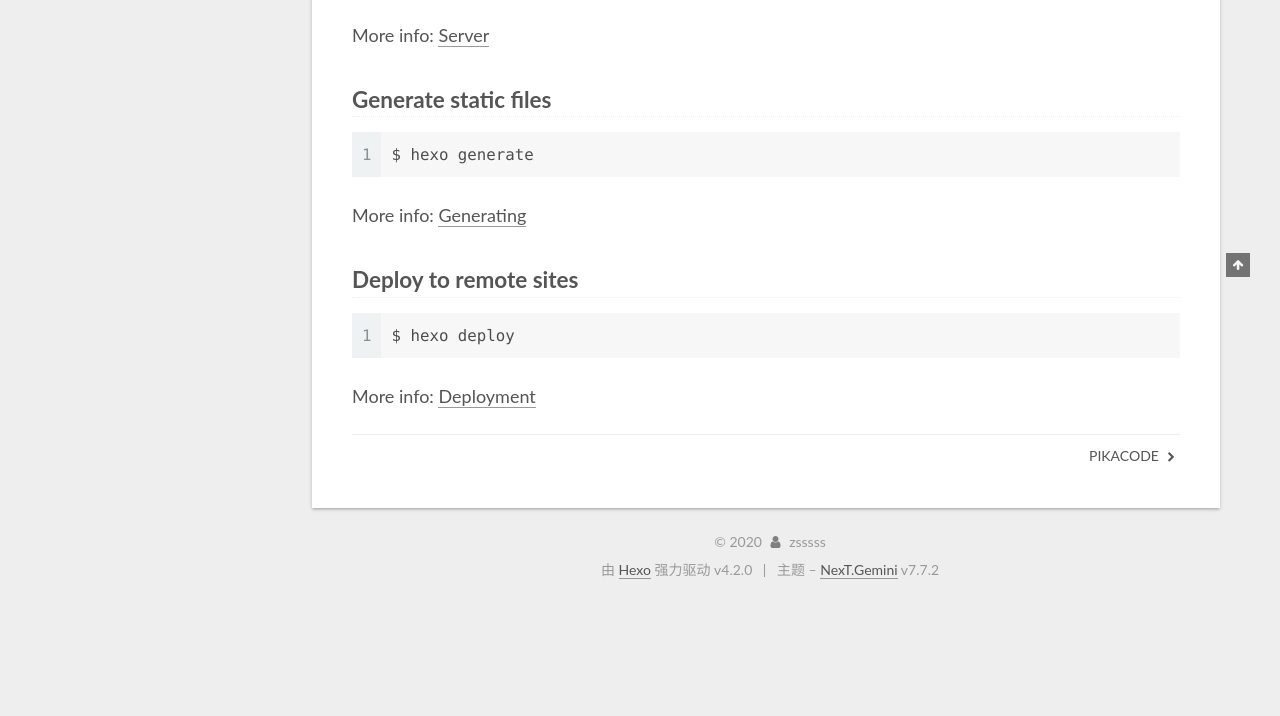
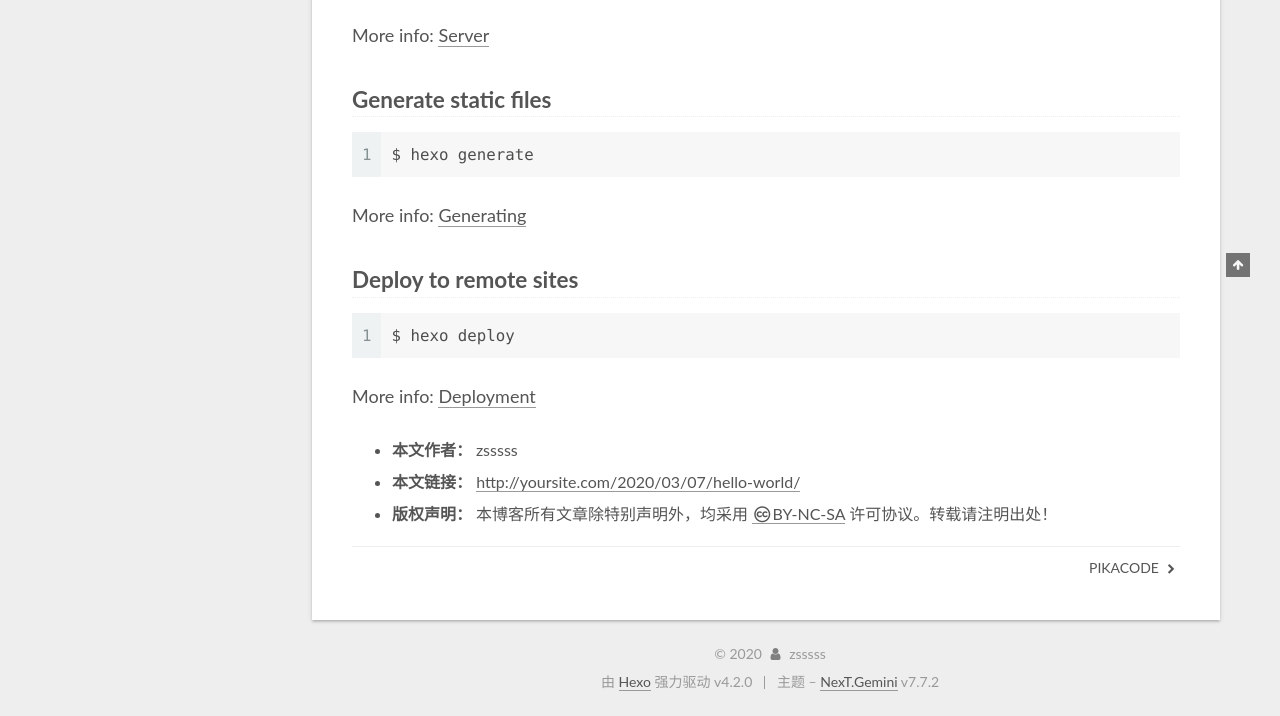
Before and after one commit to zshenghz/zsheng.github.io, a plain HTML site: page 2020/03/07/hello-world/index.html in a window 1280 px wide. Shown: the part 623-1339 px from the top of the page. Before the commit the page ends 1227 px from the top, so only its background shows below. Drawn offline with Linux system fonts and the light colour scheme.

Commit message:
Site updated: 2020-03-11 13:58:22

```diff
--- a/2020/03/07/hello-world/index.html
+++ b/2020/03/07/hello-world/index.html
@@ -229,6 +229,23 @@
 
 
 
+
+<div>
+<ul class="post-copyright">
+  <li class="post-copyright-author">
+    <strong>本文作者： </strong>zsssss
+  </li>
+  <li class="post-copyright-link">
+    <strong>本文链接：</strong>
+    <a href="http://yoursite.com/2020/03/07/hello-world/" title="Hello World">http://yoursite.com/2020/03/07/hello-world/</a>
+  </li>
+  <li class="post-copyright-license">
+    <strong>版权声明： </strong>本博客所有文章除特别声明外，均采用 <a href="https://creativecommons.org/licenses/by-nc-sa/4.0/" rel="noopener" target="_blank"><i class="fa fa-fw fa-creative-commons"></i>BY-NC-SA</a> 许可协议。转载请注明出处！
+  </li>
+</ul>
+</div>
+
+
       <footer class="post-footer">
 
 
```
Also changed, not shown: 2020/03/09/PIKACODE/index.html (+17 -0 lines).
